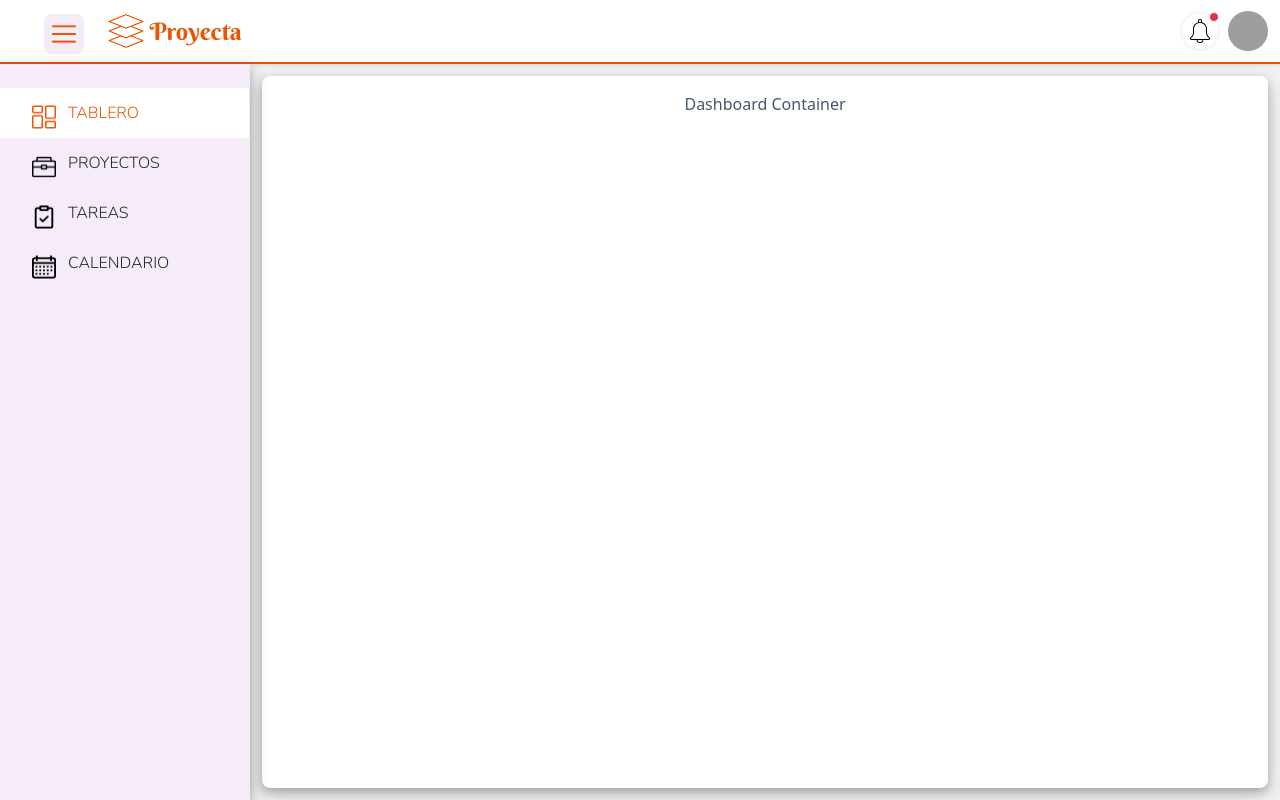
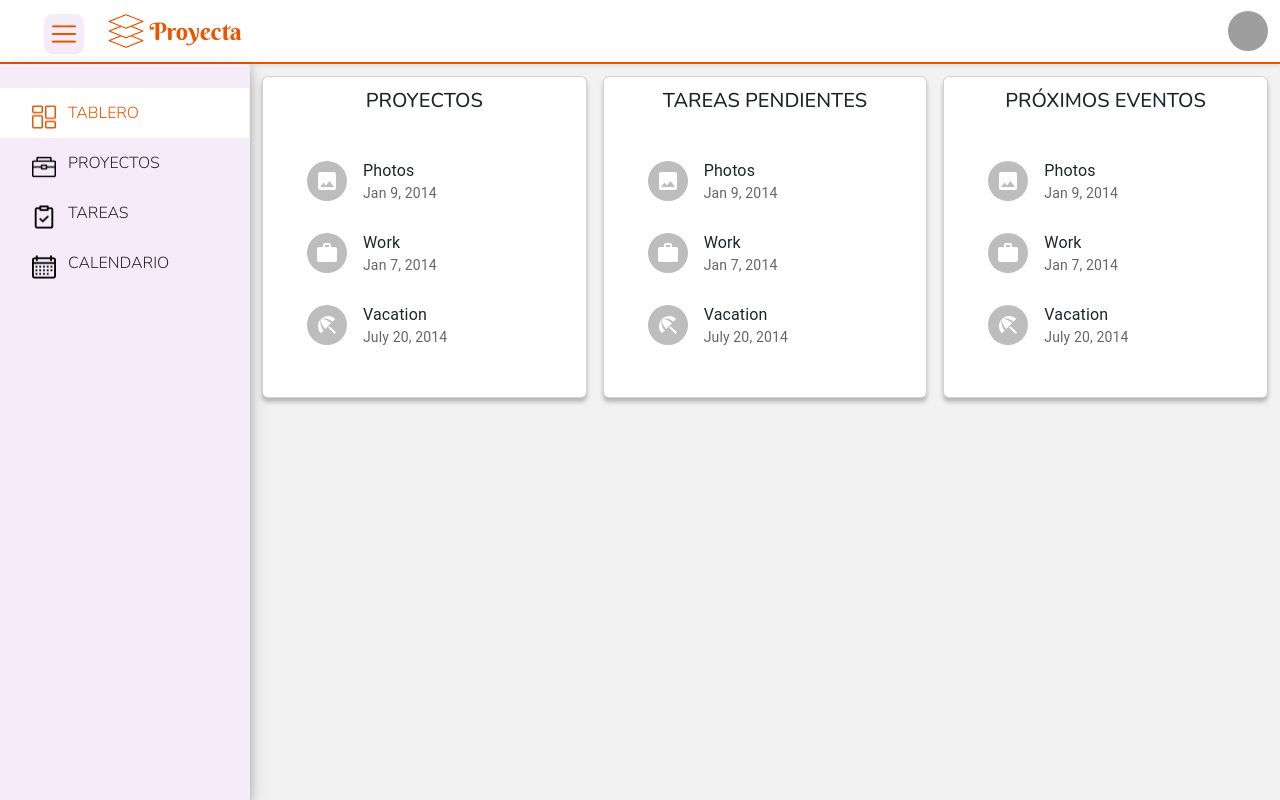
Before and after one commit to marielcaro/ProyectaV2, a React (Create React App) app in the folder proyecta-v2/: page / in a window 1280 px wide. Both pictures are taken after a click on the button "Ingresar". Built offline with nearby package versions, Linux system fonts and the light colour scheme; grey boxes are pictures that could not be loaded.

Commit message:
dashboard preview

```diff
--- a/proyecta-v2/src/pages/Dashboard/DashboardContainerPage/dashboardContainer.css
+++ b/proyecta-v2/src/pages/Dashboard/DashboardContainerPage/dashboardContainer.css
@@ -0,0 +1,20 @@
+.dashboardCard{
+    background-color: white !important;
+    font-family: nunitoRegular;
+    padding: 12px;
+}
+
+.dashboardCardTitle{
+    font-family: nunitoMedium !important;
+}
+.styleContainer.dashboardContainer{
+    padding:0px;
+     color: #44596e;
+     width: 100%;
+     height: 100%;
+}
+
+.mainContainer.dashboardContainer{
+    background-color: transparent !important;
+    box-shadow: none !important;
+}
--- a/proyecta-v2/src/pages/Dashboard/DashboardContainerPage/dashboardContainer.jsx
+++ b/proyecta-v2/src/pages/Dashboard/DashboardContainerPage/dashboardContainer.jsx
@@ -1,11 +1,134 @@
-
+import { Grid } from '@mui/material';
+import { Card  } from 'react-bootstrap';
+import './dashboardContainer.css'
+import List from '@mui/material/List';
+import ListItem from '@mui/material/ListItem';
+import ListItemText from '@mui/material/ListItemText';
+import ListItemAvatar from '@mui/material/ListItemAvatar';
+import Avatar from '@mui/material/Avatar';
+import ImageIcon from '@mui/icons-material/Image';
+import WorkIcon from '@mui/icons-material/Work';
+import BeachAccessIcon from '@mui/icons-material/BeachAccess';
 
 const DashboardContainer = () => {
 
     return(
-        <div>
-           Dashboard Container
-        </div>
+
+            <Grid className='dashboardContainer' container spacing={2}>
+                {/* Columna 1: Lista de Proyectos */}
+                <Grid item xs={12} sm={6} md={4}>
+                    <Card className="dashboardCard" variant="outlined" sx={{ boxShadow: '0 4px 6px rgba(255, 165, 0, 0.1)' }}>
+                    <Card.Title className="dashboardCardTitle">
+                        PROYECTOS
+                    </Card.Title>
+                    <Card.Body>
+                        {/* Contenido de la lista de proyectos */}
+                        <List sx={{ width: '100%', maxWidth: 360, bgcolor: 'background.paper' }}>
+                            <ListItem>
+                                <ListItemAvatar>
+                                <Avatar>
+                                    <ImageIcon />
+                                </Avatar>
+                                </ListItemAvatar>
+                                <ListItemText primary="Photos" secondary="Jan 9, 2014" />
+                            </ListItem>
+                            <ListItem>
+                                <ListItemAvatar>
+                                <Avatar>
+                                    <WorkIcon />
+                                </Avatar>
+                                </ListItemAvatar>
+                                <ListItemText primary="Work" secondary="Jan 7, 2014" />
+                            </ListItem>
+                            <ListItem>
+                                <ListItemAvatar>
+                                <Avatar>
+                                    <BeachAccessIcon />
+                                </Avatar>
+                                </ListItemAvatar>
+                                <ListItemText primary="Vacation" secondary="July 20, 2014" />
+                            </ListItem>
+                        </List>
+                    </Card.Body>
+                    </Card>
+                </Grid>
+
+                {/* Columna 2: Lista de tareas pendientes */}
+                <Grid item xs={12} sm={6} md={4}>
+                    <Card className="dashboardCard" variant="outlined" sx={{ boxShadow: '0 4px 6px rgba(128, 128, 128, 0.1)' }}>
+                    <Card.Title className="dashboardCardTitle">
+                        TAREAS PENDIENTES
+                    </Card.Title>
+                    <Card.Body>
+                        {/* Contenido de la lista de tareas pendientes */}
+                        <List sx={{ width: '100%', maxWidth: 360, bgcolor: 'background.paper' }}>
+                            <ListItem>
+                                <ListItemAvatar>
+                                <Avatar>
+                                    <ImageIcon />
+                                </Avatar>
+                                </ListItemAvatar>
+                                <ListItemText primary="Photos" secondary="Jan 9, 2014" />
+                            </ListItem>
+                            <ListItem>
+                                <ListItemAvatar>
+                                <Avatar>
+                                    <WorkIcon />
+                                </Avatar>
+                                </ListItemAvatar>
+                                <ListItemText primary="Work" secondary="Jan 7, 2014" />
+                            </ListItem>
+                            <ListItem>
+                                <ListItemAvatar>
+                                <Avatar>
+                                    <BeachAccessIcon />
+                                </Avatar>
+                                </ListItemAvatar>
+                                <ListItemText primary="Vacation" secondary="July 20, 2014" />
+                            </ListItem>
+                        </List>
+                    </Card.Body>
+                    </Card>
+                </Grid>
+
+                {/* Columna 3: Lista de próximos eventos */}
+                <Grid item xs={12} sm={6} md={4}>
+                    <Card className="dashboardCard" variant="outlined" sx={{ boxShadow: '0 4px 6px rgba(255, 165, 0, 0.1)' }}>
+                    <Card.Title className="dashboardCardTitle">
+                        PRÓXIMOS EVENTOS
+                    </Card.Title>
+                    <Card.Body>
+                        {/* Contenido de la lista de próximos eventos */}
+                        <List sx={{ width: '100%', maxWidth: 360, bgcolor: 'background.paper' }}>
+                            <ListItem>
+                                <ListItemAvatar>
+                                <Avatar>
+                                    <ImageIcon />
+                                </Avatar>
+                                </ListItemAvatar>
+                                <ListItemText primary="Photos" secondary="Jan 9, 2014" />
+                            </ListItem>
+                            <ListItem>
+                                <ListItemAvatar>
+                                <Avatar>
+                                    <WorkIcon />
+                                </Avatar>
+                                </ListItemAvatar>
+                                <ListItemText primary="Work" secondary="Jan 7, 2014" />
+                            </ListItem>
+                            <ListItem>
+                                <ListItemAvatar>
+                                <Avatar>
+                                    <BeachAccessIcon />
+                                </Avatar>
+                                </ListItemAvatar>
+                                <ListItemText primary="Vacation" secondary="July 20, 2014" />
+                            </ListItem>
+                        </List>
+                    </Card.Body>
+                    </Card>
+                </Grid>
+            </Grid>
 
     )
 }
--- a/proyecta-v2/src/pages/Dashboard/DashboardNavBar/dashboardNavBar.jsx
+++ b/proyecta-v2/src/pages/Dashboard/DashboardNavBar/dashboardNavBar.jsx
@@ -82,7 +82,7 @@ return (
 
           <Box sx={{ display: 'flex', alignItems: 'flex-end' }}>
 
-            <NotificationIconButton />
+            {/* <NotificationIconButton /> */}
 
             <UserIconButton />
 
--- a/proyecta-v2/src/pages/Dashboard/dashboard.jsx
+++ b/proyecta-v2/src/pages/Dashboard/dashboard.jsx
@@ -46,8 +46,8 @@ const Dashboard = () => {
         <div style={{ display: 'flex', height: '100%', direction: isRTL ? 'rtl' : 'ltr', backgroundColor: '#F2F2F2'}}>
             <DashboardSideBar />
 
-            <main className='mainContainer'>
-                <div className={`styleContainer ${dashboardItem === 'Projects' ? 'proyectoVisible' : ''}`} >
+            <main className={`mainContainer ${dashboardItem === 'Dashboard' ? 'dashboardContainer' : ''}`}>
+                <div className={`styleContainer ${dashboardItem === 'Projects' ? 'proyectoVisible' : ''} ${dashboardItem === 'Dashboard' ? 'dashboardContainer' : ''}`} >
                     {changeContainerUI()}
                 </div>
             </main>
```
